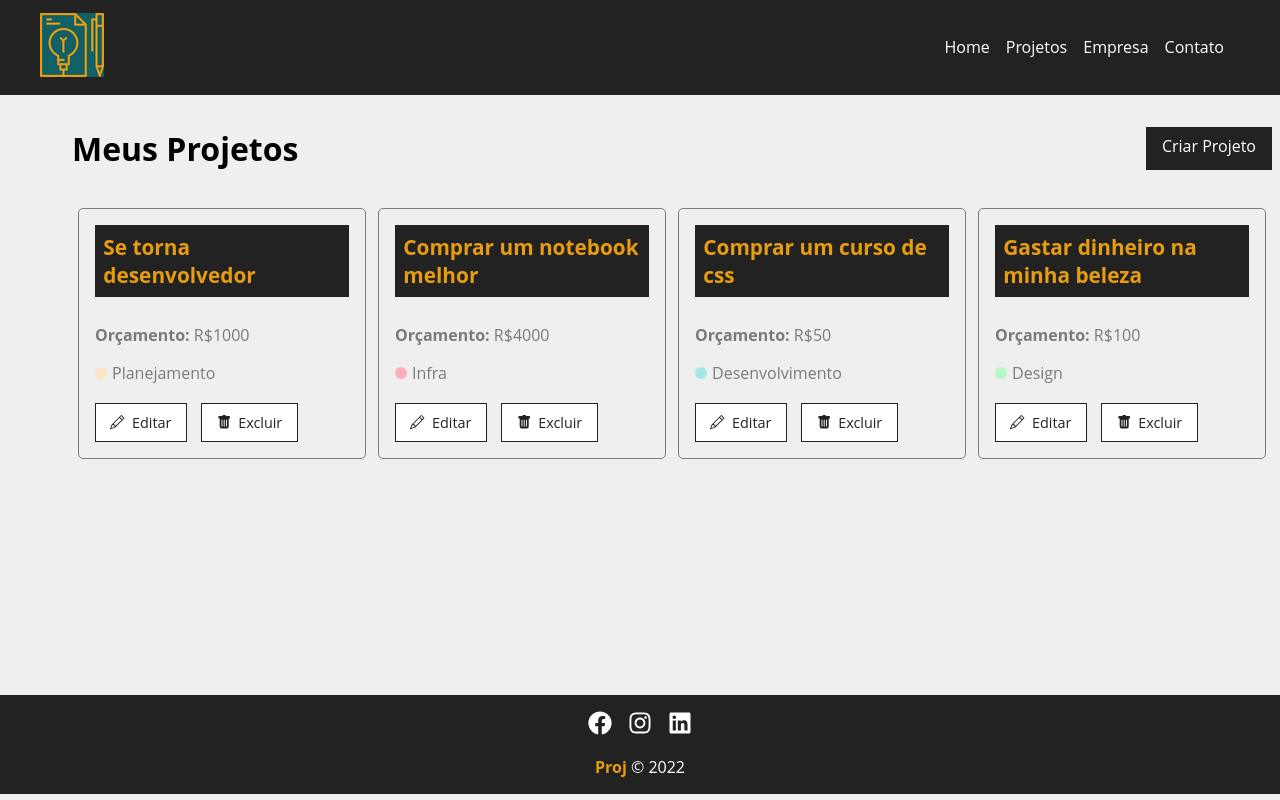
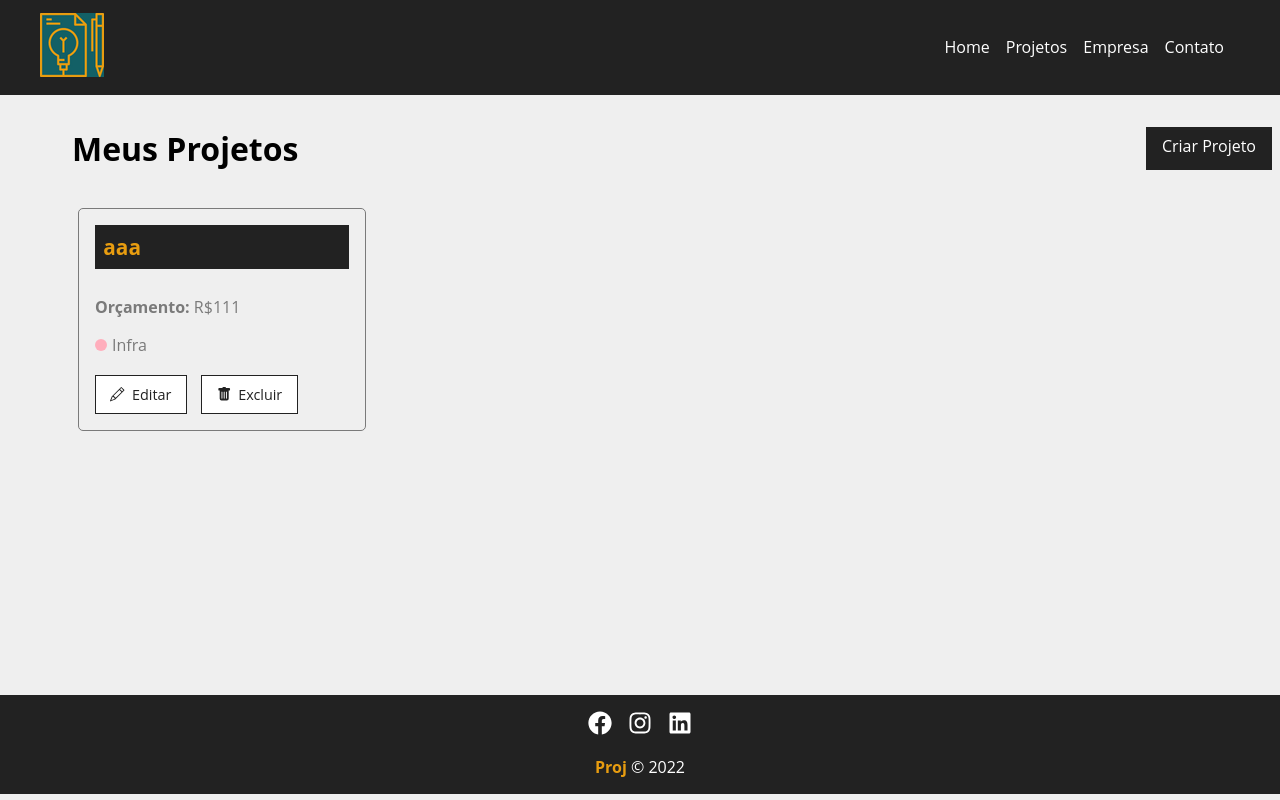
Before and after one commit to GabrielCarvalho1997/Proj, a React (Create React App) app: page /projects in a window 1280 px wide. Shown: the top 800 px of the page. Built offline with nearby package versions, Linux system fonts and the light colour scheme; data requests are answered from the project's data file.

Commit message:
Remoção de projetos adicionado

```diff
--- a/db.json
+++ b/db.json
@@ -1,48 +1,15 @@
 {
   "projects": [
     {
-      "name": "Se torna desenvolvedor",
-      "budget": "1000",
-      "category": {
-        "id": "4",
-        "name": "Planejamento"
-      },
-      "cost": 0,
-      "services": [],
-      "id": 2
-    },
-    {
-      "name": "Comprar um notebook melhor",
-      "budget": "4000",
+      "name": "aaa",
+      "budget": "111",
       "category": {
         "id": "1",
         "name": "Infra"
       },
       "cost": 0,
       "services": [],
-      "id": 3
-    },
-    {
-      "name": "Comprar um curso de css",
-      "budget": "50",
-      "category": {
-        "id": "2",
-        "name": "Desenvolvimento"
-      },
-      "cost": 0,
-      "services": [],
-      "id": 4
-    },
-    {
-      "name": "Gastar dinheiro na minha beleza ",
-      "budget": "100",
-      "category": {
-        "id": "3",
-        "name": "Design"
-      },
-      "cost": 0,
-      "services": [],
-      "id": 5
+      "id": 1
     }
   ],
   "categories": [
--- a/public/index.html
+++ b/public/index.html
@@ -7,7 +7,6 @@
   <meta name="viewport" content="width=device-width, initial-scale=1" />
   <meta name="theme-color" content="#000000" />
   <meta name="description" content="Web site created using create-react-app" />
-  <link rel="apple-touch-icon" href="%PUBLIC_URL%/logo192.png" />
 
   <title>Proj</title>
   <link rel="preconnect" href="https://fonts.googleapis.com">
--- /dev/null
+++ b/src/components/layout/Loading.js
@@ -0,0 +1,12 @@
+import styles from './Loading.module.css'
+import loading from '../../img/loading.svg'
+
+function Loading() {
+    return (
+        <div className={styles.loader_container}>
+            <img className={styles.loader} src={loading} alt="Loading" />
+        </div>
+    )
+}
+
+export default Loading
--- /dev/null
+++ b/src/components/layout/Loading.module.css
@@ -0,0 +1,11 @@
+.loader_container {
+    width: 100%;
+    height: 100%;
+    display: flex;
+    justify-content: center;
+    align-items: center;
+}
+
+.loader {
+    width: 50px;
+}
--- a/src/components/layout/Message.js
+++ b/src/components/layout/Message.js
@@ -18,9 +18,7 @@
             setVisible(false)
         }, 3000)
 
-        return
-
-        // return () => clearTimeout(timer) //Talvez essa função não precise ser executada
+        return () => clearTimeout(timer)
 
     }, [msg])
 
--- a/src/components/pages/Projects.js
+++ b/src/components/pages/Projects.js
@@ -3,6 +3,7 @@
 
 import Message from "../layout/Message"
 import Container from '../layout/Container'
+import Loading from "../layout/Loading"
 import LinkButton from '../layout/LinkButton'
 import ProjectCard from "../project/ProjectCard"
 
@@ -11,6 +12,8 @@
 function Projects() {
 
     const [projects, setProjects] = useState([])
+    const [removeLoading, setRemoveLoading] = useState(false)
+    const [projectMessage, setProjectMessage] = useState('')
 
     const location = useLocation()
     let message = ''
@@ -29,10 +32,32 @@
             .then(resp => resp.json())
             .then(data => {
                 setProjects(data)
+                setRemoveLoading(true)
             })
             .catch(err => console.log(err))
 
     }, [])
+
+
+    // Função que remove um item do projetos
+    function removeProject(id) {
+
+        fetch(`http://localhost:5000/projects/${id}`, {
+            method: 'DELETE',
+            headers: {
+                'Content-Type': 'application/json'
+            },
+        })
+            .then(resp => resp.json())
+            .then(() => {
+                setProjects(projects.filter((project) => project.id !== id))
+                //Mensagem de remoção do projeto
+                setProjectMessage('Projeto removido com sucesso!')
+
+            })
+            .catch(err => console.log(err))
+
+    }
 
     return (
         <div className={styles.project_container}>
@@ -41,16 +66,25 @@
                 <LinkButton to="/newproject" text="Criar Projeto" />
             </div>
             {message && <Message type="success" msg={message} />}
+            {projectMessage && <Message type="success" msg={projectMessage} />}
             <Container customClass="start">
-                {projects.length > 0 && projects.map((project) => (
+                {projects.length > 0 &&
+                    projects.map((project) => (
                         <ProjectCard
                             key={project.id}
                             id={project.id}
                             name={project.name}
                             budget={project.budget}
                             category={project.category.name}
+                            handleRemove = {removeProject}
                         />
                     ))}
+                {!removeLoading && <Loading />}
+                {removeLoading && projects.length === 0 && (
+
+                    <p>Não há projetos cadastrados</p>
+
+                )}
             </Container>
         </div>
     )
--- a/src/components/project/ProjectCard.js
+++ b/src/components/project/ProjectCard.js
@@ -4,6 +4,12 @@
 import { BsPencil, BsFillTrashFill } from 'react-icons/bs'
 
 function ProjectCard({id, name, budget, category, handleRemove}) {
+
+    const remove = (e) => {
+        e.preventDefault()
+        handleRemove(id)
+    }
+
     return (
         <div className={styles.project_card}>
             <h4>{name}</h4>
@@ -17,7 +23,7 @@
                 <Link to="/">
                   <BsPencil /> Editar
                 </Link>
-                <button>
+                <button onClick={remove}>
                     <BsFillTrashFill /> Excluir
                 </button>
             </div>
```
Lines whose indentation alone changed are shown as unchanged.
